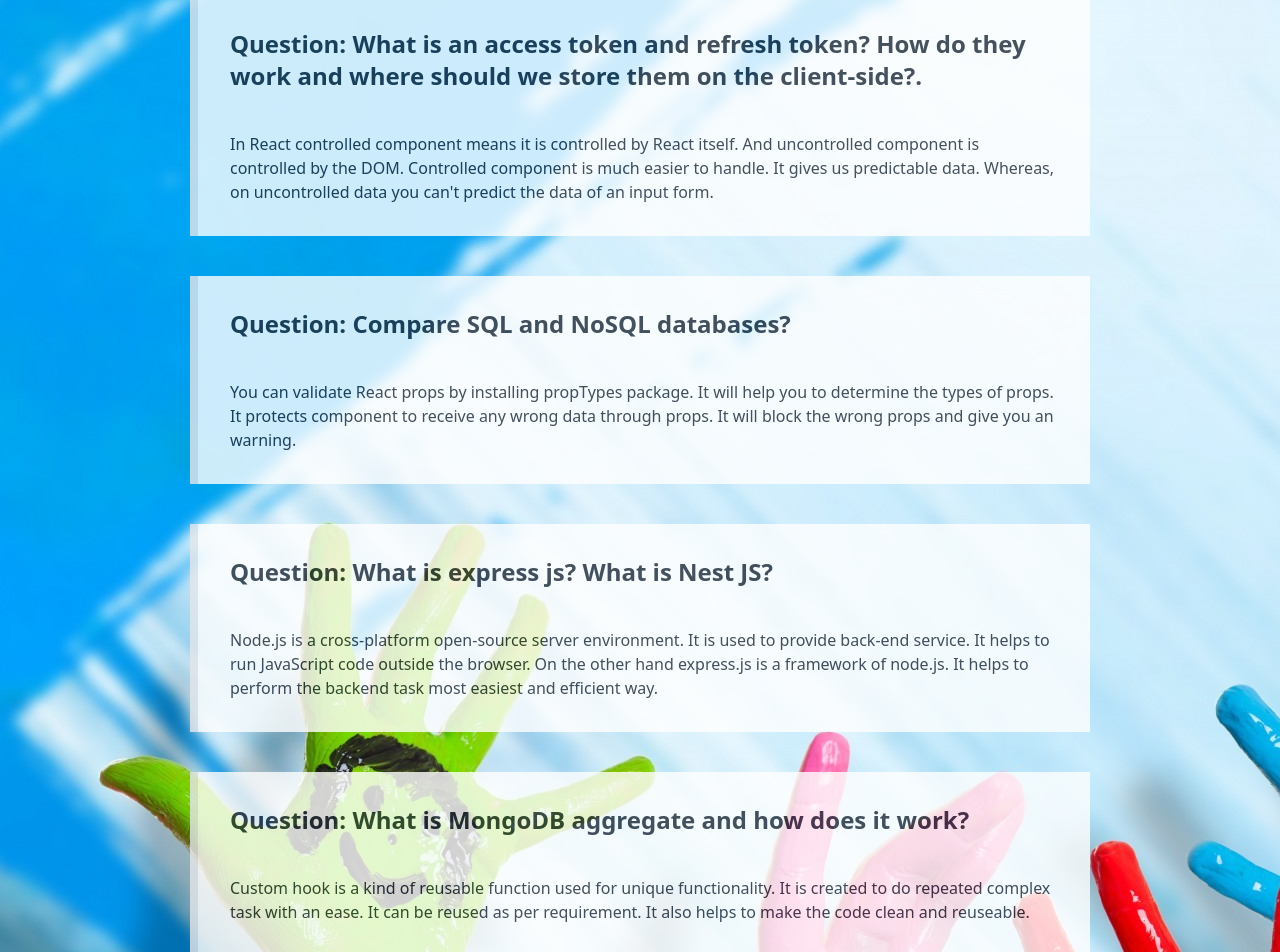
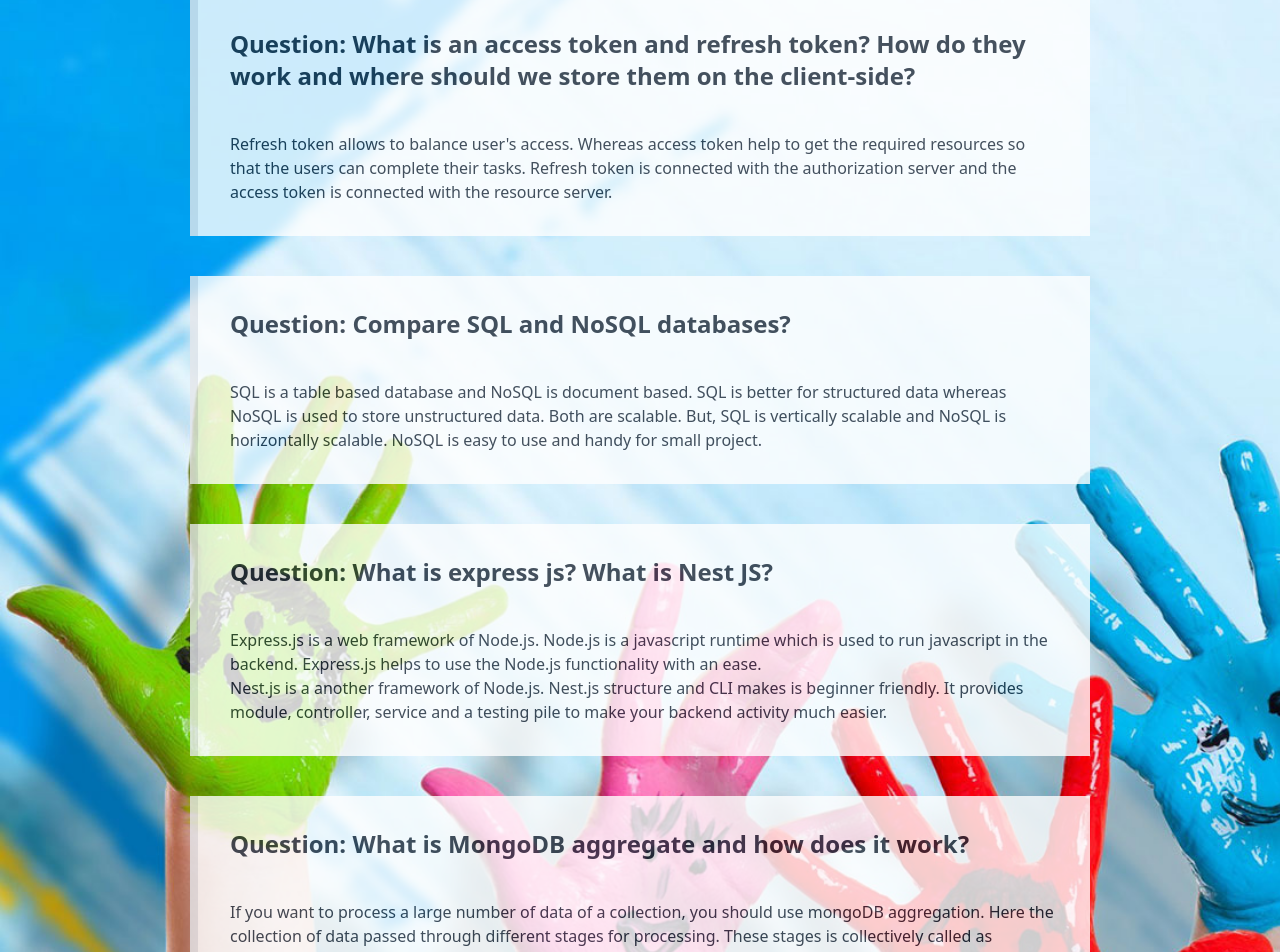
Before and after one commit to AM-Raju/fun-toy-client, a React (Vite) app: page /blog in a window 1280 px wide. Shown: the part 280-1232 px from the top of the page. Built offline with nearby package versions, Linux system fonts and the light colour scheme; no server answers.

Commit message:
Blog creation done

```diff
--- a/src/pages/blog/Blog.jsx
+++ b/src/pages/blog/Blog.jsx
@@ -4,27 +4,28 @@ import bg from "../../assets/bg3.jpg";
 const Blog = () => {
   return (
     <div>
-      <div style={{ backgroundImage: `url(${bg})` }}>
+      <div style={{ backgroundImage: `url(${bg})` }} className="bg-cover">
         <h3 className="text-5xl pt-10 text-[#FE7288] text-center font-semibold font-mali ">Blog</h3>
         <div className=" w-[1200px] mx-auto pt-5 pb-10 ">
           <div className="w-[900px] bg-white opacity-80 mx-auto p-8 border-l-8 my-10 hover:border-[#FE7288]">
             <h3 className="text-2xl font-semibold">
               Question: What is an access token and refresh token? How do they work and where should
-              we store them on the client-side?.
+              we store them on the client-side?
             </h3>
             <p className="mt-10">
-              In React controlled component means it is controlled by React itself. And uncontrolled
-              component is controlled by the DOM. Controlled component is much easier to handle. It
-              gives us predictable data. Whereas, on uncontrolled data you can't predict the data of
-              an input form.
+              Refresh token allows to balance user's access. Whereas access token help to get the
+              required resources so that the users can complete their tasks. Refresh token is
+              connected with the authorization server and the access token is connected with the
+              resource server.
             </p>
           </div>
           <div className="w-[900px] bg-white opacity-80 mx-auto p-8 border-l-8 my-10 hover:border-[#FE7288] ">
             <h3 className="text-2xl font-semibold">Question: Compare SQL and NoSQL databases?</h3>
             <p className="mt-10">
-              You can validate React props by installing propTypes package. It will help you to
-              determine the types of props. It protects component to receive any wrong data through
-              props. It will block the wrong props and give you an warning.
+              SQL is a table based database and NoSQL is document based. SQL is better for
+              structured data whereas NoSQL is used to store unstructured data. Both are scalable.
+              But, SQL is vertically scalable and NoSQL is horizontally scalable. NoSQL is easy to
+              use and handy for small project.
             </p>
           </div>
           <div className="w-[900px] bg-white opacity-80 mx-auto p-8 border-l-8 my-10 hover:border-[#FE7288] ">
@@ -32,10 +33,13 @@ const Blog = () => {
               Question: What is express js? What is Nest JS?
             </h3>
             <p className="mt-10">
-              Node.js is a cross-platform open-source server environment. It is used to provide
-              back-end service. It helps to run JavaScript code outside the browser. On the other
-              hand express.js is a framework of node.js. It helps to perform the backend task most
-              easiest and efficient way.
+              Express.js is a web framework of Node.js. Node.js is a javascript runtime which is
+              used to run javascript in the backend. Express.js helps to use the Node.js
+              functionality with an ease.
+              <br />
+              Nest.js is a another framework of Node.js. Nest.js structure and CLI makes is beginner
+              friendly. It provides module, controller, service and a testing pile to make your
+              backend activity much easier.
             </p>
           </div>
           <div className="w-[900px] bg-white opacity-80 mx-auto p-8 border-l-8 my-10 hover:border-[#FE7288] ">
@@ -43,9 +47,10 @@ const Blog = () => {
               Question: What is MongoDB aggregate and how does it work?
             </h3>
             <p className="mt-10">
-              Custom hook is a kind of reusable function used for unique functionality. It is
-              created to do repeated complex task with an ease. It can be reused as per requirement.
-              It also helps to make the code clean and reuseable.
+              If you want to process a large number of data of a collection, you should use mongoDB
+              aggregation. Here the collection of data passed through different stages for
+              processing. These stages is collectively called as pipeline. The stages in pipeline
+              can sort, filter, group and reshape the data.
             </p>
           </div>
         </div>
```
Also changed, not shown: src/assets/bg3.jpg.
